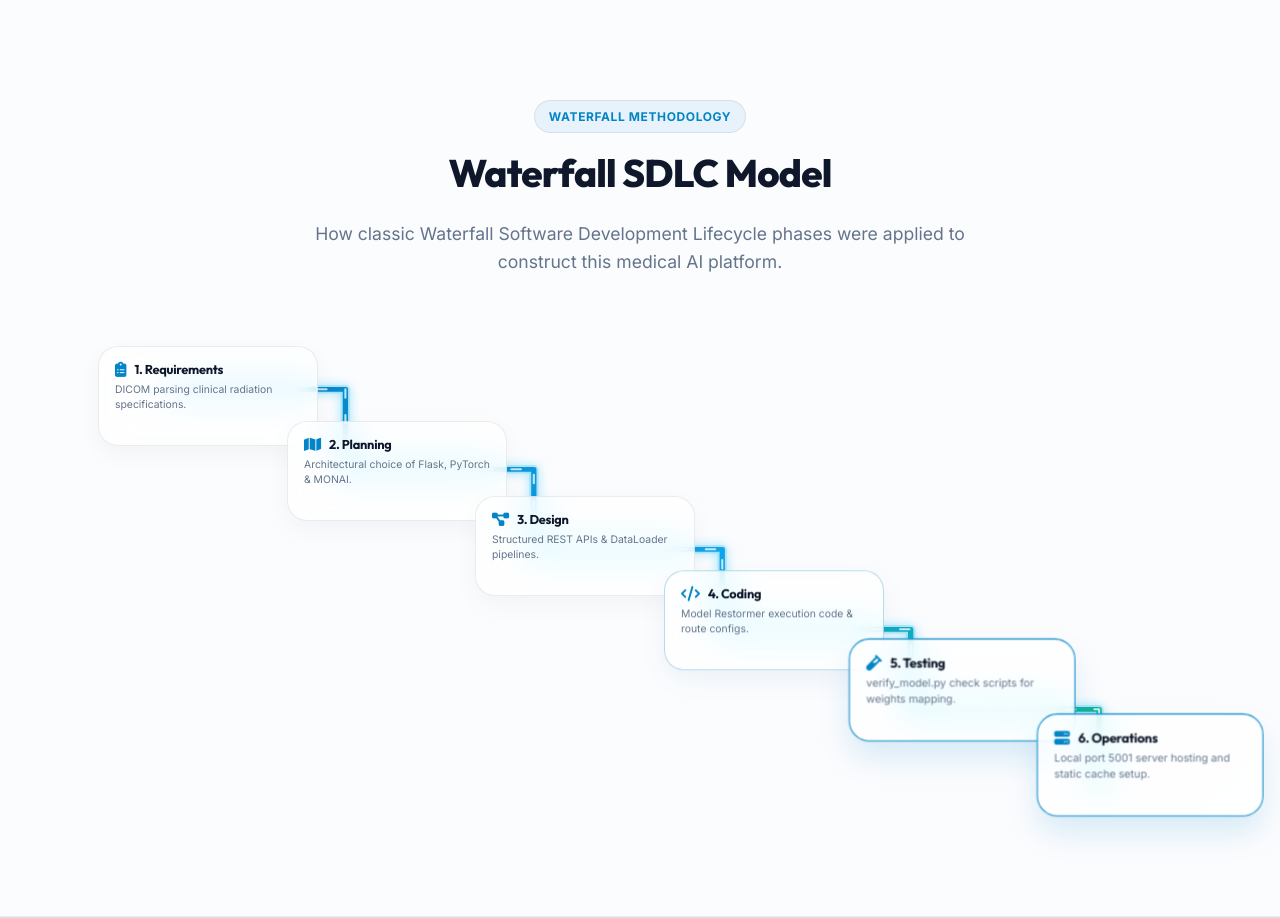
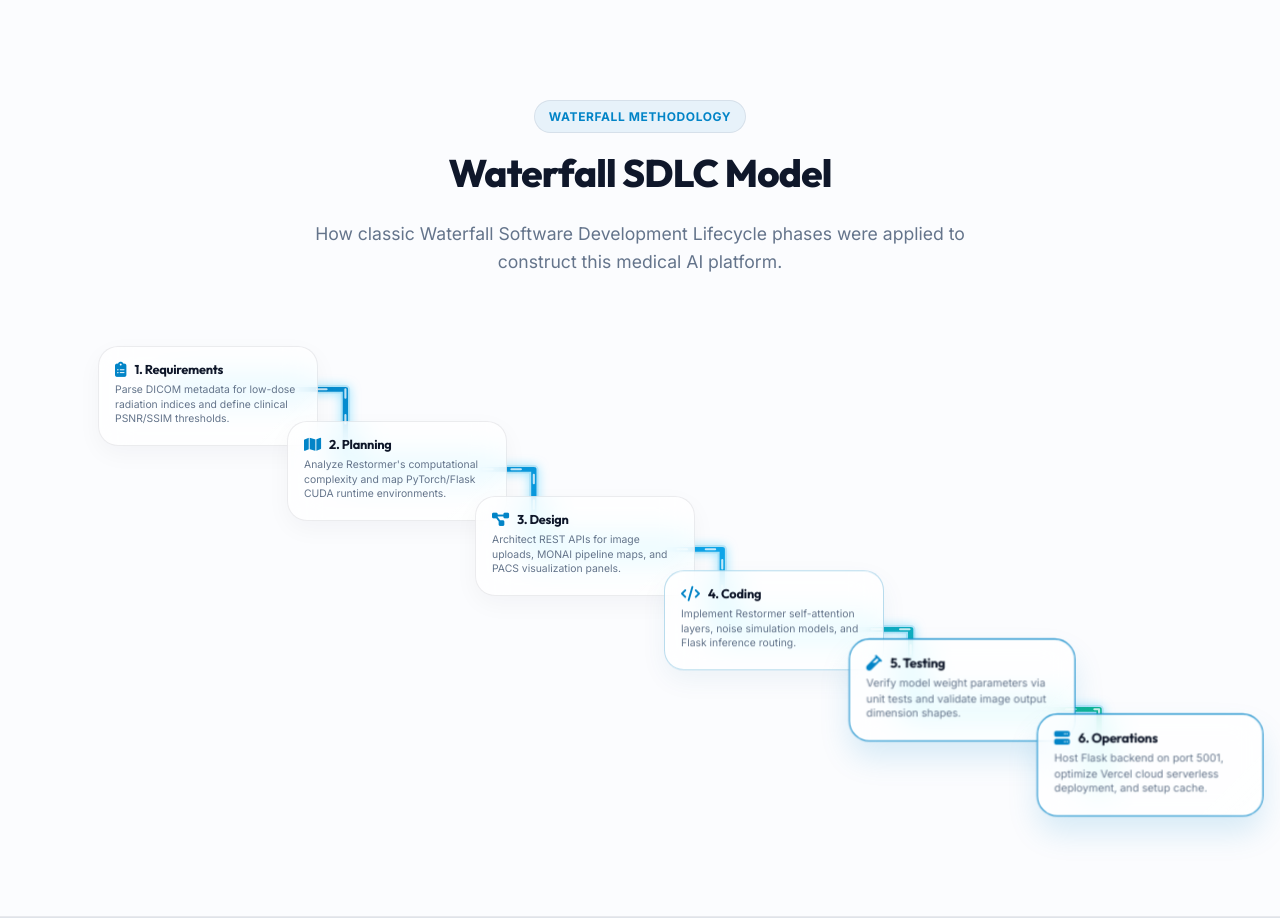
Before and after one commit to Karthik7661/LOW-DOSE-PET-ENHANCEMENT, a Flask app: page / in a window 1280 px wide. Shown: the part 4526-5444 px from the top of the page. Run offline with Flask 3, Linux system fonts and the light colour scheme; parts of the project's set-up code (start-up, migrations or seed data) failed here and were passed over.

Commit message:
Populate compact waterfall SDLC cards with detailed professional medical software engineering descriptions

```diff
--- a/templates/index.html
+++ b/templates/index.html
@@ -767,7 +767,7 @@
                         <i class="fa-solid fa-clipboard-list" style="color: var(--color-primary); font-size: 0.95rem;"></i>
                         <h4 style="font-size: 0.8rem; font-weight: 700;">1. Requirements</h4>
                     </div>
-                    <p style="font-size: 0.65rem; color: var(--color-text-muted); line-height: 1.35;">DICOM parsing clinical radiation specifications.</p>
+                    <p style="font-size: 0.65rem; color: var(--color-text-muted); line-height: 1.35;">Parse DICOM metadata for low-dose radiation indices and define clinical PSNR/SSIM thresholds.</p>
                 </div>
                 <!-- SDLC Card 2 -->
                 <div class="waterfall-compact-card waterfall-card-2 glass-card tilt-3d waterfall-card-pulse">
@@ -775,7 +775,7 @@
                         <i class="fa-solid fa-map" style="color: var(--color-primary); font-size: 0.95rem;"></i>
                         <h4 style="font-size: 0.8rem; font-weight: 700;">2. Planning</h4>
                     </div>
-                    <p style="font-size: 0.65rem; color: var(--color-text-muted); line-height: 1.35;">Architectural choice of Flask, PyTorch & MONAI.</p>
+                    <p style="font-size: 0.65rem; color: var(--color-text-muted); line-height: 1.35;">Analyze Restormer's computational complexity and map PyTorch/Flask CUDA runtime environments.</p>
                 </div>
                 <!-- SDLC Card 3 -->
                 <div class="waterfall-compact-card waterfall-card-3 glass-card tilt-3d waterfall-card-pulse">
@@ -783,7 +783,7 @@
                         <i class="fa-solid fa-diagram-project" style="color: var(--color-primary); font-size: 0.95rem;"></i>
                         <h4 style="font-size: 0.8rem; font-weight: 700;">3. Design</h4>
                     </div>
-                    <p style="font-size: 0.65rem; color: var(--color-text-muted); line-height: 1.35;">Structured REST APIs & DataLoader pipelines.</p>
+                    <p style="font-size: 0.65rem; color: var(--color-text-muted); line-height: 1.35;">Architect REST APIs for image uploads, MONAI pipeline maps, and PACS visualization panels.</p>
                 </div>
                 <!-- SDLC Card 4 -->
                 <div class="waterfall-compact-card waterfall-card-4 glass-card tilt-3d waterfall-card-pulse">
@@ -791,7 +791,7 @@
                         <i class="fa-solid fa-code" style="color: var(--color-primary); font-size: 0.95rem;"></i>
                         <h4 style="font-size: 0.8rem; font-weight: 700;">4. Coding</h4>
                     </div>
-                    <p style="font-size: 0.65rem; color: var(--color-text-muted); line-height: 1.35;">Model Restormer execution code & route configs.</p>
+                    <p style="font-size: 0.65rem; color: var(--color-text-muted); line-height: 1.35;">Implement Restormer self-attention layers, noise simulation models, and Flask inference routing.</p>
                 </div>
                 <!-- SDLC Card 5 -->
                 <div class="waterfall-compact-card waterfall-card-5 glass-card tilt-3d waterfall-card-pulse">
@@ -799,7 +799,7 @@
                         <i class="fa-solid fa-vial" style="font-size: 0.95rem; color: var(--color-primary);"></i>
                         <h4 style="font-size: 0.8rem; font-weight: 700;">5. Testing</h4>
                     </div>
-                    <p style="font-size: 0.65rem; color: var(--color-text-muted); line-height: 1.35;">verify_model.py check scripts for weights mapping.</p>
+                    <p style="font-size: 0.65rem; color: var(--color-text-muted); line-height: 1.35;">Verify model weight parameters via unit tests and validate image output dimension shapes.</p>
                 </div>
                 <!-- SDLC Card 6 -->
                 <div class="waterfall-compact-card waterfall-card-6 glass-card tilt-3d waterfall-card-pulse">
@@ -807,7 +807,7 @@
                         <i class="fa-solid fa-server" style="color: var(--color-primary); font-size: 0.95rem;"></i>
                         <h4 style="font-size: 0.8rem; font-weight: 700;">6. Operations</h4>
                     </div>
-                    <p style="font-size: 0.65rem; color: var(--color-text-muted); line-height: 1.35;">Local port 5001 server hosting and static cache setup.</p>
+                    <p style="font-size: 0.65rem; color: var(--color-text-muted); line-height: 1.35;">Host Flask backend on port 5001, optimize Vercel cloud serverless deployment, and setup cache.</p>
                 </div>
             </div>
         </div>
```
